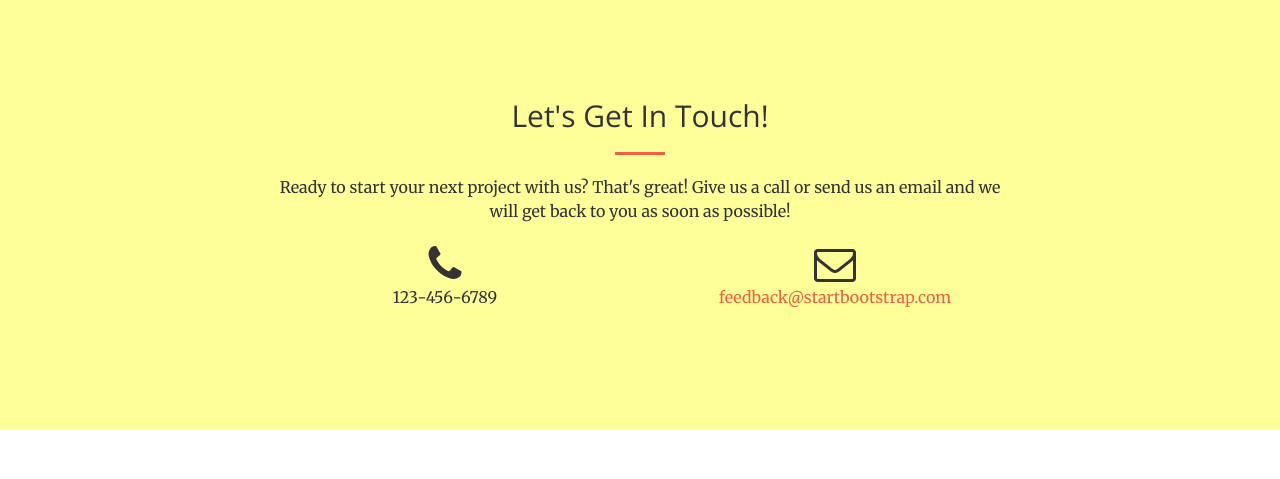
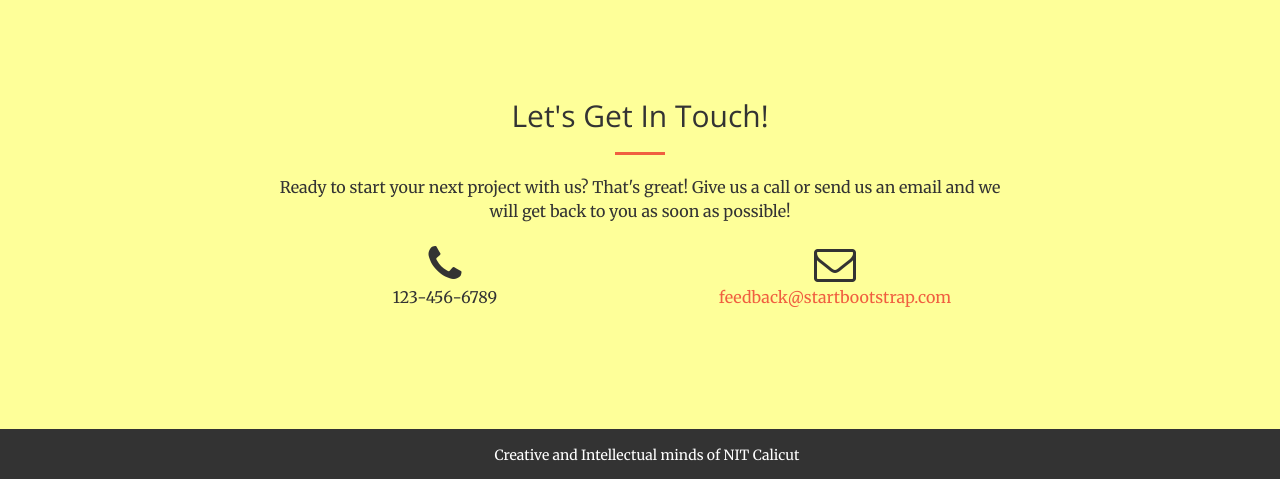
Before and after one commit to fosscell/2016-E, a PHP site: page / in a window 1280 px wide. Shown: the part 3842-4321 px from the top of the page. Before the commit the page ends 4271 px from the top, so only its background shows below. Run offline with PHP 8.4, Linux system fonts and the light colour scheme.

Commit message:
Footer Problem Fixed, Loading removed

```diff
--- a/css/main.css
+++ b/css/main.css
@@ -249,12 +249,13 @@ article{
 /* footer */
 
 #newsfeeds {
-	position:fixed;
+	z-index: 1;
+	position: relative;
 	background:rgba(0,0,0,0.8);
 	color:#ffffff;
 	width:100%;
 	bottom:0;
-	left:0em;
+	left:0;
 	padding:1em;
 	-webkit-border-image: -webkit-linear-image(top, #bb0000, rgba(0,0,0,0.8));
 }
--- a/index.html
+++ b/index.html
@@ -520,14 +520,14 @@
       <script src="js/creative.js"></script>
       <script type="text/javascript">
         $(window).ready(function(){
-          $('#newsfeeds').hide(function(){
+          //$('#newsfeeds').hide('fast', function(){
             $("#loading").hide();
-          })
+          //})
         })
       </script>
       <!--  <script src="js/pace-theme-loading-bar.js"></script> -->
       <script type="text/javascript">
-        $(function() {
+        /*$(function() {
           var $container  = $('#ib-container'),
           $articles = $container.children('article'),
           timeout;
@@ -547,10 +547,10 @@
             $articles.removeClass('active blur');
             $('#newsfeeds').show();
           });
-        });
+        });*/
       </script>
       <script>
-        $(window).scroll(function(){
+        /*$(window).scroll(function(){
           if($(window).scrollTop() > 100){
             //can use as what container shows as $('#newsfeeds').show
             $('#newsfeeds').show();
@@ -558,7 +558,7 @@
           else{
             $('#newsfeeds').hide();
           }
-        })
+        })*/
       </script>
       <script src="js/matrix.js"></script>
 
```
